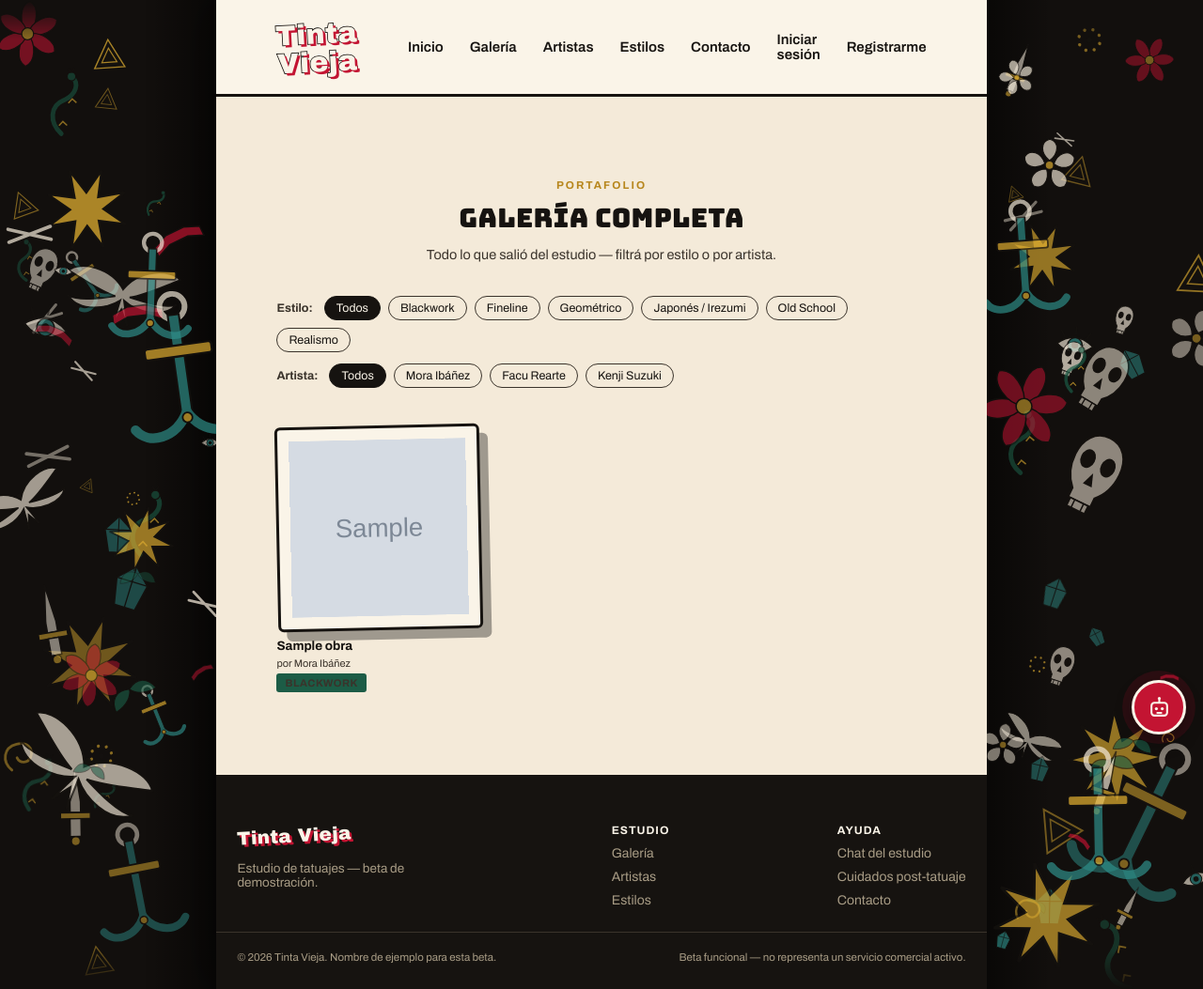
After one commit to hansabz/tinta-ieja-beta, a Django app: page /galeria/ in a window 1280 px wide. The commit adds this page. Shown: the whole page at 94% size. Run offline with Django 5.2, Linux system fonts and the light colour scheme; data comes from the database, SQL or seed files in the repository; tables that the repository leaves empty hold one stand-in row (values such as "Sample post"); grey boxes marked "Sample" are stand-in pictures; some web fonts are replaced.

Commit message:
Auditoria completa: conecta lo ultimo que quedaba muerto en el sitio
- 'Ver toda la galeria' en la home era un <button> sin ningun href ni accion
  -- no existia ninguna pagina de galeria completa detras. Se construye
  apps/gallery (vista + template + filtros por estilo y por artista,
  paginada) y el boton ahora lleva ahi de verdad.
- Los 3 chips de 'vista previa' del chat en la home (Ver estilos / Reservar
  turno / Hablar con un empleado) se veian clickeables (cursor pointer,
  hover) pero no hacian nada. Ahora abren el chat real y mandan esa
  pregunta -- se probo en vivo, el bot responde con datos reales.

Con esto ya no queda ningun link o boton en el sitio publico que parezca
interactivo y no lo sea (barrido completo de todos los templates).

Co-Authored-By: Claude Sonnet 5 <noreply@anthropic.com>

```diff
--- /dev/null
+++ b/apps/gallery/urls.py
@@ -0,0 +1,9 @@
+from django.urls import path
+
+from . import views
+
+app_name = "gallery"
+
+urlpatterns = [
+    path("", views.GaleriaView.as_view(), name="galeria"),
+]
--- a/apps/gallery/views.py
+++ b/apps/gallery/views.py
@@ -1,3 +1,38 @@
-from django.shortcuts import render
+"""Vistas públicas de la galería.
 
-# Create your views here.
+La home (studio:inicio) solo muestra las últimas 6 obras como adelanto — acá
+vive la galería COMPLETA, con filtro por estilo y por artista (antes el botón
+"Ver toda la galería" de la home no llevaba a ningún lado)."""
+
+from django.views.generic import ListView
+
+from apps.artists.models import Empleado
+
+from .models import Estilo, Obra
+
+
+class GaleriaView(ListView):
+    model = Obra
+    template_name = "gallery/galeria.html"
+    context_object_name = "obras"
+    paginate_by = 24
+
+    def get_queryset(self):
+        qs = Obra.objects.select_related("artista__usuario", "estilo")
+        estilo_id = self.request.GET.get("estilo", "")
+        artista_id = self.request.GET.get("artista", "")
+        # .isdigit() antes de filtrar: un ?estilo=algo-raro en la URL no debe
+        # tirar un 500 (ValueError de Django al castear a int), solo se ignora.
+        if estilo_id.isdigit():
+            qs = qs.filter(estilo_id=estilo_id)
+        if artista_id.isdigit():
+            qs = qs.filter(artista_id=artista_id)
+        return qs
+
+    def get_context_data(self, **kwargs):
+        context = super().get_context_data(**kwargs)
+        context["estilos"] = Estilo.objects.all()
+        context["artistas"] = Empleado.objects.filter(es_artista=True, activo=True).select_related("usuario")
+        context["estilo_seleccionado"] = self.request.GET.get("estilo", "")
+        context["artista_seleccionado"] = self.request.GET.get("artista", "")
+        return context
--- a/config/urls.py
+++ b/config/urls.py
@@ -10,6 +10,7 @@ urlpatterns = [
     path("contacto/", include("apps.contacts.urls")),
     path("chat/", include("apps.chatbot.urls")),
     path("citas/", include("apps.appointments.urls")),
+    path("galeria/", include("apps.gallery.urls")),
     path("", include("apps.studio.urls")),
 ]
 
--- a/templates/base.html
+++ b/templates/base.html
@@ -679,14 +679,12 @@
     if (row) row.remove();
   }
 
-  if (chatForm) {
-    chatForm.addEventListener('submit', function(e){
-      e.preventDefault();
-      var texto = (chatInput.value || '').trim();
+  function enviarMensajeChat(texto){
+    texto = (texto || '').trim();
     if (!texto) return;
     agregarBurbujaUsuario(texto);
-      chatInput.value = '';
-      chatInput.disabled = true;
+    if (chatInput) chatInput.value = '';
+    if (chatInput) chatInput.disabled = true;
     mostrarEscribiendo();
     fetch('{% url "chatbot:enviar_mensaje" %}', {
       method: 'POST',
@@ -706,11 +704,27 @@
         agregarBurbujaBot('No pude conectarme. Probá de nuevo en un momento.');
       })
       .finally(function(){
-          chatInput.disabled = false;
-          chatInput.focus();
+        if (chatInput) { chatInput.disabled = false; chatInput.focus(); }
+      });
+  }
+
+  if (chatForm) {
+    chatForm.addEventListener('submit', function(e){
+      e.preventDefault();
+      enviarMensajeChat(chatInput.value);
+    });
+  }
+
+  // Chips de "vista previa" en la home (Ver estilos / Reservar turno / Hablar
+  // con un empleado): antes no hacían nada al hacer click pese a verse
+  // clickeables (cursor pointer, hover). Ahora abren el chat real y mandan
+  // esa pregunta directo — ver data-enviar-chat en templates/studio/inicio.html.
+  document.querySelectorAll('[data-enviar-chat]').forEach(function(chip){
+    chip.addEventListener('click', function(){
+      abrirChat();
+      enviarMensajeChat(chip.dataset.enviarChat);
     });
   });
-  }
 })();
 </script>
 {% block extra_scripts %}{% endblock %}
--- /dev/null
+++ b/templates/gallery/galeria.html
@@ -0,0 +1,71 @@
+{% extends "base.html" %}
+{% block content %}
+<section class="section" style="background:var(--cream)">
+  <div class="section-head reveal">
+    <span class="eyebrow tag-gold">Portafolio</span>
+    <h2>Galería completa</h2>
+    <p>Todo lo que salió del estudio — filtrá por estilo o por artista.</p>
+  </div>
+
+  <div class="galeria-filtros reveal">
+    <div class="filtro-grupo">
+      <span class="filtro-label">Estilo:</span>
+      <a href="?{% if artista_seleccionado %}artista={{ artista_seleccionado }}{% endif %}" class="filtro-chip{% if not estilo_seleccionado %} filtro-chip-activo{% endif %}">Todos</a>
+      {% for estilo in estilos %}
+        <a href="?estilo={{ estilo.pk }}{% if artista_seleccionado %}&artista={{ artista_seleccionado }}{% endif %}" class="filtro-chip{% if estilo_seleccionado == estilo.pk|stringformat:'s' %} filtro-chip-activo{% endif %}">{{ estilo.nombre }}</a>
+      {% endfor %}
+    </div>
+    <div class="filtro-grupo">
+      <span class="filtro-label">Artista:</span>
+      <a href="?{% if estilo_seleccionado %}estilo={{ estilo_seleccionado }}{% endif %}" class="filtro-chip{% if not artista_seleccionado %} filtro-chip-activo{% endif %}">Todos</a>
+      {% for artista in artistas %}
+        <a href="?artista={{ artista.pk }}{% if estilo_seleccionado %}&estilo={{ estilo_seleccionado }}{% endif %}" class="filtro-chip{% if artista_seleccionado == artista.pk|stringformat:'s' %} filtro-chip-activo{% endif %}">{{ artista.usuario.get_full_name|default:artista.usuario.username }}</a>
+      {% endfor %}
+    </div>
+  </div>
+
+  <div class="gallery-grid reveal-group">
+    {% for obra in obras %}
+    <div class="g-card">
+      <div class="flash-card">
+        <img src="{{ obra.imagen.url }}" alt="{{ obra.titulo }}">
+      </div>
+      <div class="g-meta">
+        <h4>{{ obra.titulo }}</h4>
+        <span>por {{ obra.artista.usuario.get_full_name|default:obra.artista.usuario.username }}</span>
+        <span class="chip">{{ obra.estilo.nombre }}</span>
+      </div>
+    </div>
+    {% empty %}
+    <p class="empty-note">
+      {% if estilo_seleccionado or artista_seleccionado %}
+        No hay trabajos con ese filtro todavía.
+      {% else %}
+        Todavía no hay trabajos cargados — se van a ir sumando a medida que el estudio suba fotos reales desde el panel administrativo.
+      {% endif %}
+    </p>
+    {% endfor %}
+  </div>
+
+  {% if is_paginated %}
+  <div class="galeria-paginacion reveal">
+    {% if page_obj.has_previous %}
+      <a class="btn btn-outline-dark" href="?page={{ page_obj.previous_page_number }}{% if estilo_seleccionado %}&estilo={{ estilo_seleccionado }}{% endif %}{% if artista_seleccionado %}&artista={{ artista_seleccionado }}{% endif %}">&larr; Anteriores</a>
+    {% endif %}
+    <span>Página {{ page_obj.number }} de {{ page_obj.paginator.num_pages }}</span>
+    {% if page_obj.has_next %}
+      <a class="btn btn-outline-dark" href="?page={{ page_obj.next_page_number }}{% if estilo_seleccionado %}&estilo={{ estilo_seleccionado }}{% endif %}{% if artista_seleccionado %}&artista={{ artista_seleccionado }}{% endif %}">Siguientes &rarr;</a>
+    {% endif %}
+  </div>
+  {% endif %}
+</section>
+
+<style>
+  .galeria-filtros{display:flex;flex-direction:column;gap:12px;margin-bottom:8px}
+  .filtro-grupo{display:flex;flex-wrap:wrap;align-items:center;gap:8px}
+  .filtro-label{font-weight:700;font-size:12.5px;color:var(--ink-soft);margin-right:4px}
+  .filtro-chip{display:inline-block;border:1.5px solid var(--ink-soft);border-radius:20px;padding:5px 12px;font-size:12.5px;color:var(--ink)}
+  .filtro-chip-activo{background:var(--ink);color:var(--paper);border-color:var(--ink)}
+  .galeria-paginacion{display:flex;align-items:center;justify-content:center;gap:16px;margin-top:8px}
+</style>
+{% endblock %}
```
Also changed, not shown: templates/studio/inicio.html (+4 -4 lines). Lines whose indentation alone changed are shown as unchanged.
